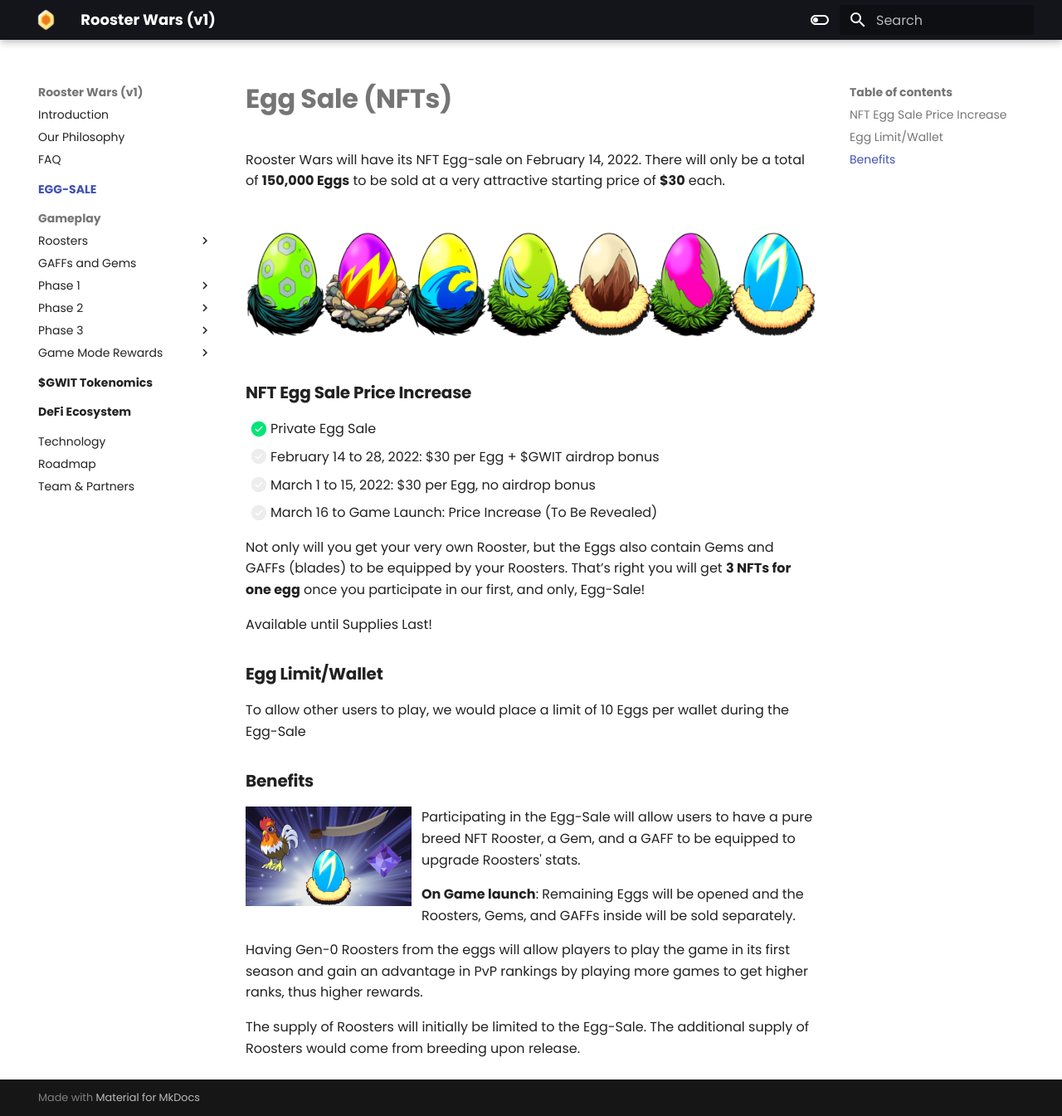
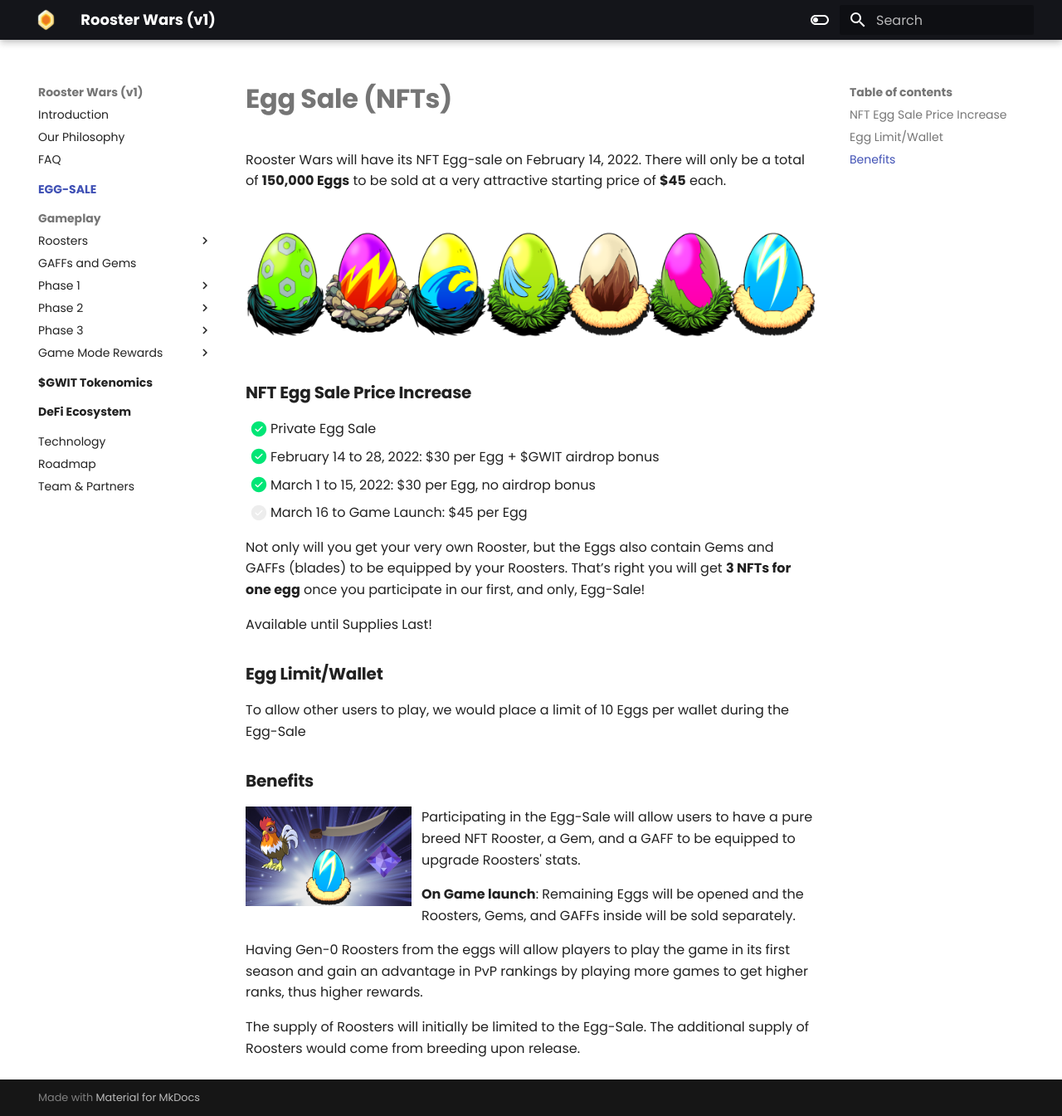
Before and after one commit to AshtreeBV/roosterwars-whitepaper, an MkDocs documentation site: the page built from docs/egg-sale/index.md, in a window 1280 px wide and 1345 px high. Shown: the whole window at 83% size. Built offline with MkDocs 1.6.1 and Material for MkDocs 9.7.7, drawn with Linux system fonts in a browser that asks for light colours.

Commit message:
Egg sale changes

```diff
--- a/docs/egg-sale/index.md
+++ b/docs/egg-sale/index.md
@@ -1,6 +1,6 @@
 # **Egg Sale (NFTs)**
 
-Rooster Wars will have its NFT Egg-sale on February 14, 2022. There will only be a total of **150,000 Eggs** to be sold at a very attractive starting price of **$30** each.
+Rooster Wars will have its NFT Egg-sale on February 14, 2022. There will only be a total of **150,000 Eggs** to be sold at a very attractive starting price of **$45** each.
 
 <!-- Egg Banner -->
 <img src="../images/egg-banner.png" alt="eggs" class="egg-banner">
@@ -8,9 +8,9 @@ Rooster Wars will have its NFT Egg-sale on February 14, 2022. There will only be
 ### **NFT Egg Sale Price Increase**
 
 - [x] Private Egg Sale
-- [ ] February 14 to 28, 2022: $30 per Egg + $GWIT airdrop bonus
-- [ ] March 1 to 15, 2022: $30 per Egg, no airdrop bonus
-- [ ] March 16 to Game Launch: Price Increase (To Be Revealed)
+- [x] February 14 to 28, 2022: $30 per Egg + $GWIT airdrop bonus
+- [x] March 1 to 15, 2022: $30 per Egg, no airdrop bonus
+- [ ] March 16 to Game Launch: $45 per Egg
 
 Not only will you get your very own Rooster, but the Eggs also contain Gems and GAFFs (blades) to be equipped by your Roosters. That’s right you will get **3 NFTs for one egg** once you participate in our first, and only, Egg-Sale!
 
```
